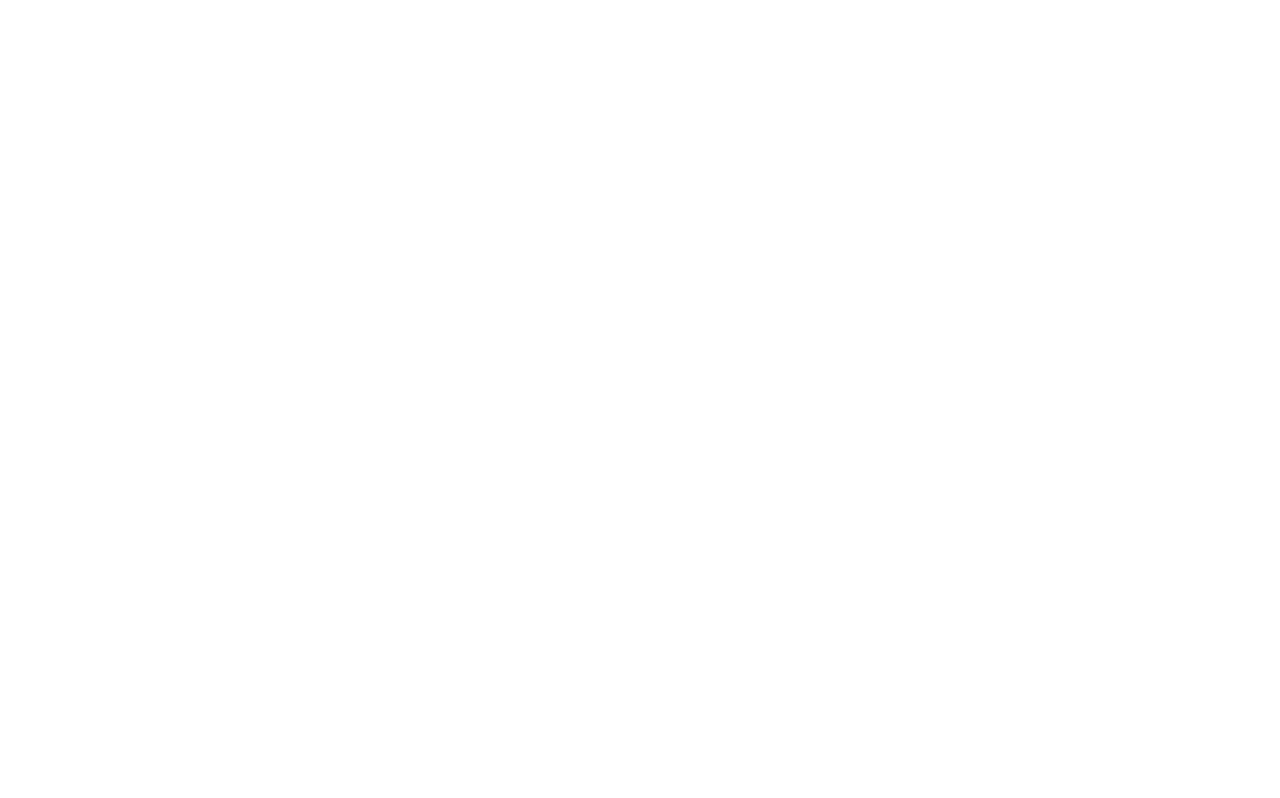
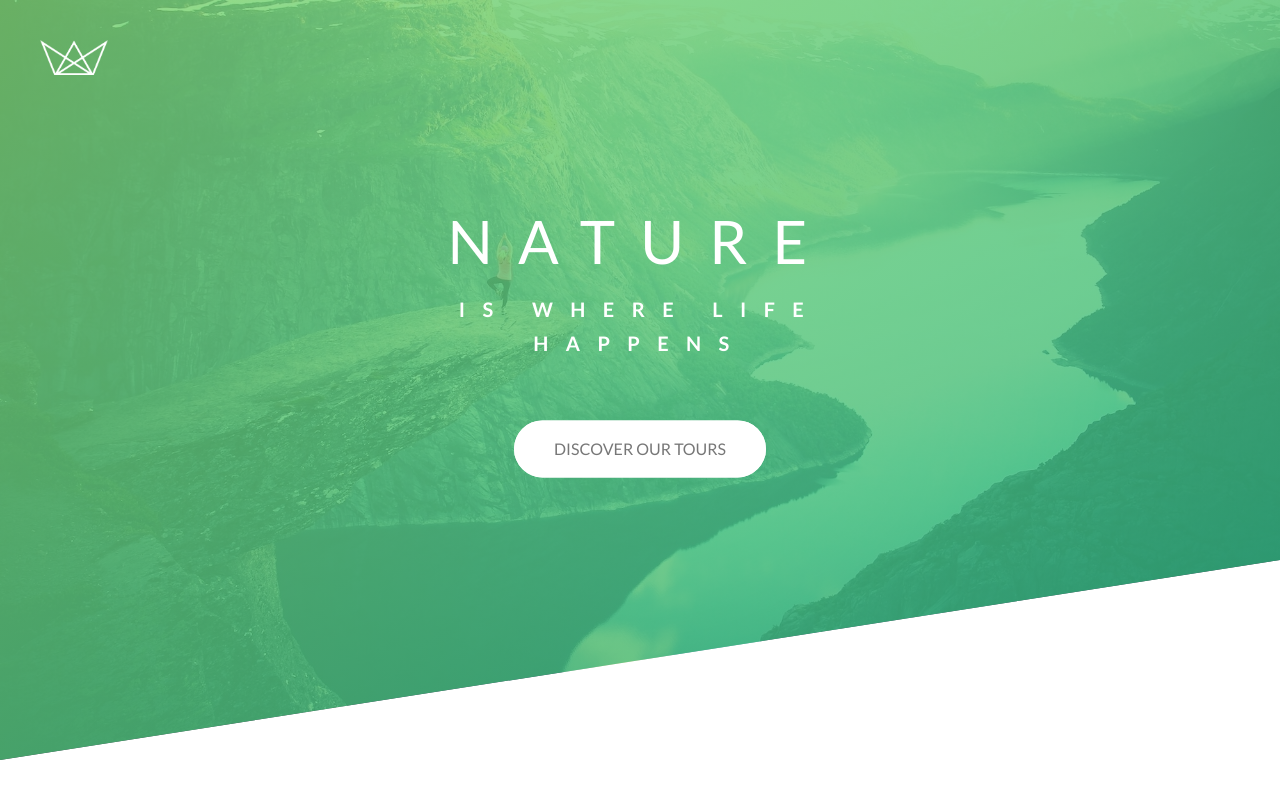
Before and after one commit to manu293/literate-umbrella, a plain HTML site: page index.html in a window 1280 px wide. Drawn offline with Linux system fonts and the light colour scheme.

Commit message:
Init header section and styles the header section

```diff
--- a/css/style.css
+++ b/css/style.css
@@ -6,3 +6,181 @@ Medium green: #55c57a
 Dark green: #28b485
 
 */
+
+/* resetting the default browser styling*/
+*{
+    margin: 0;
+    padding: 0;
+    /* border-box tells the element to include the content , padding and border while calculating the height and width of the element */
+    box-sizing: border-box;
+}
+
+/* all universal font styling must be added in the body and they will be inherited by all other elements */
+body{
+    font-family: "Lato", sans-serif;
+    font-weight: 400;
+    font-size: 16px;
+    line-height: 1.7;
+    color: #777;
+}
+
+.header{
+    height: 95vh;
+    /* linear gradiant comes first as our color is on top of the image */
+    background-image: linear-gradient(to right bottom,rgba(126,213,111,0.8) , rgba(40,180,131,0.8)),url(../img/hero.jpg);
+    /* cover tries to fit the background image to the width of the user screen */
+    background-size: cover;
+    background-position: top;
+    /* we are creating a polygon by moving from left-top to righ-top to right-bottom and finally at left-bottom */
+    clip-path: polygon( 0 0, 100% 0, 100% 70vh, 0 100% );
+    position: relative;
+}
+
+.logo-box{
+    position: absolute;
+    top: 40px;
+    left: 40px;
+}
+
+.logo{
+    /* by specifing the height the width of the logo is figured out by the browser, always play with the height of the element */
+    height: 35px;
+}
+
+.text-box{
+    position: absolute;
+    top: 40%;
+    left: 50%;
+    transform: translate(-50%, -50%);
+    text-align: center;
+}
+
+.heading-primary{
+    color: #fff;
+    text-transform: uppercase;
+    backface-visibility: hidden;
+    /* we add white space by adding the margin property */
+    margin: 60px;
+}
+
+/* span elements by default are inline elements */
+.heading-primary-main{
+    display: block;
+    font-size: 60px;
+    font-weight: 400;
+    letter-spacing: 25px;
+    /* animation properties that can be used in a className */
+    animation-name: moveInLeft;
+    animation-duration: 1s;
+    animation-timing-function: ease-out;
+}
+
+.heading-primary-sub{
+    display: block;
+    font-size: 20px;
+    font-weight: 700;
+    letter-spacing: 17.4px;
+    animation: moveInRight 1s ease-out;
+}
+/* browsers are optimized for opacity and transform properites */
+@keyframes moveInLeft{
+    /* animation at start */
+    0%{
+        opacity: 0;
+        transform: translateX(-100px);
+    }
+
+    80%{
+        transform: translateX(10px);
+    }
+
+    /* animation at end */
+    100%{
+        opacity: 1;
+        transform: translateX(0);
+    }
+}
+
+@keyframes moveInRight {
+    0% {
+      opacity: 0;
+      transform: translateX(10rem);
+    }
+    80% {
+      transform: translateX(-1rem);
+    }
+    100% {
+      opacity: 1;
+      transform: translate(0);
+    }
+}
+
+@keyframes moveInBottom {
+    0% {
+      opacity: 0;
+      transform: translateY(30px);
+    }
+    100% {
+      opacity: 1;
+      transform: translate(0);
+    }
+}
+
+/* when the button is clicked , we use :link since a tag is acting as a button*/
+.btn:link,
+.btn:visited{
+    text-transform: uppercase;
+    text-decoration: none;
+    display: inline-block;
+    padding: 15px 40px;
+    border-radius: 100px;
+    transition: all .2s ;
+    position: relative;
+}
+
+/* when the button is hovered */
+.btn:hover{
+    transform: translateY(-3px);
+    box-shadow: 0 10px 20px rgba(0,0,0,.2);
+}
+
+/* when we click the element */
+.btn:active{
+    transform: translateY(-1px);
+    box-shadow: 0 5px 10px rgba(0,0,0,.2);
+}
+
+.btn-white{
+    background-color: #fff;
+    color: #777;
+}
+
+/* the after pseudo element is child of the original element */
+.btn::after{
+    /* content and display props are necessary when using ::after pseudo element */
+    content: "";
+    display: inline-block;
+    height: 100%;
+    width: 100%;
+    border-radius: 100px;
+    position: absolute;
+    top: 0;
+    left: 0;
+    z-index: -1;
+    transition: all .4s;
+}
+
+.btn-white::after{
+    background-color: #fff;
+}
+
+.btn:hover::after{
+    transform: scaleX(1.39) scaleY(1.6);
+    opacity: 0;
+}
+
+.btn-white-animated{
+    animation: moveInBottom .5s ease-out .75s;
+    /* before the animation starts goes backwards and applies the 0% keyframes */
+    animation-fill-mode: backwards;
+}
--- a/index.html
+++ b/index.html
@@ -14,8 +14,21 @@
 </head>
 
 <body>
+    <!-- using html5 header element -->
+    <header class="header">
+        <div class="logo-box">
+            <img src="./img/logo-white.png" alt="Logo" class="logo" />
+        </div>
+        <div class="text-box">
+            <h1 class="heading-primary">
+                <!-- span is simply used to style the text differently -->
+                <span class="heading-primary-main">NATURE</span>
+                <span class="heading-primary-sub">is where life happens</span>
+            </h1>
 
-
+            <a href="#" class="btn btn-white btn-white-animated">Discover Our Tours</a>
+        </div>
+    </header>
 </body>
 
 </html>
```
